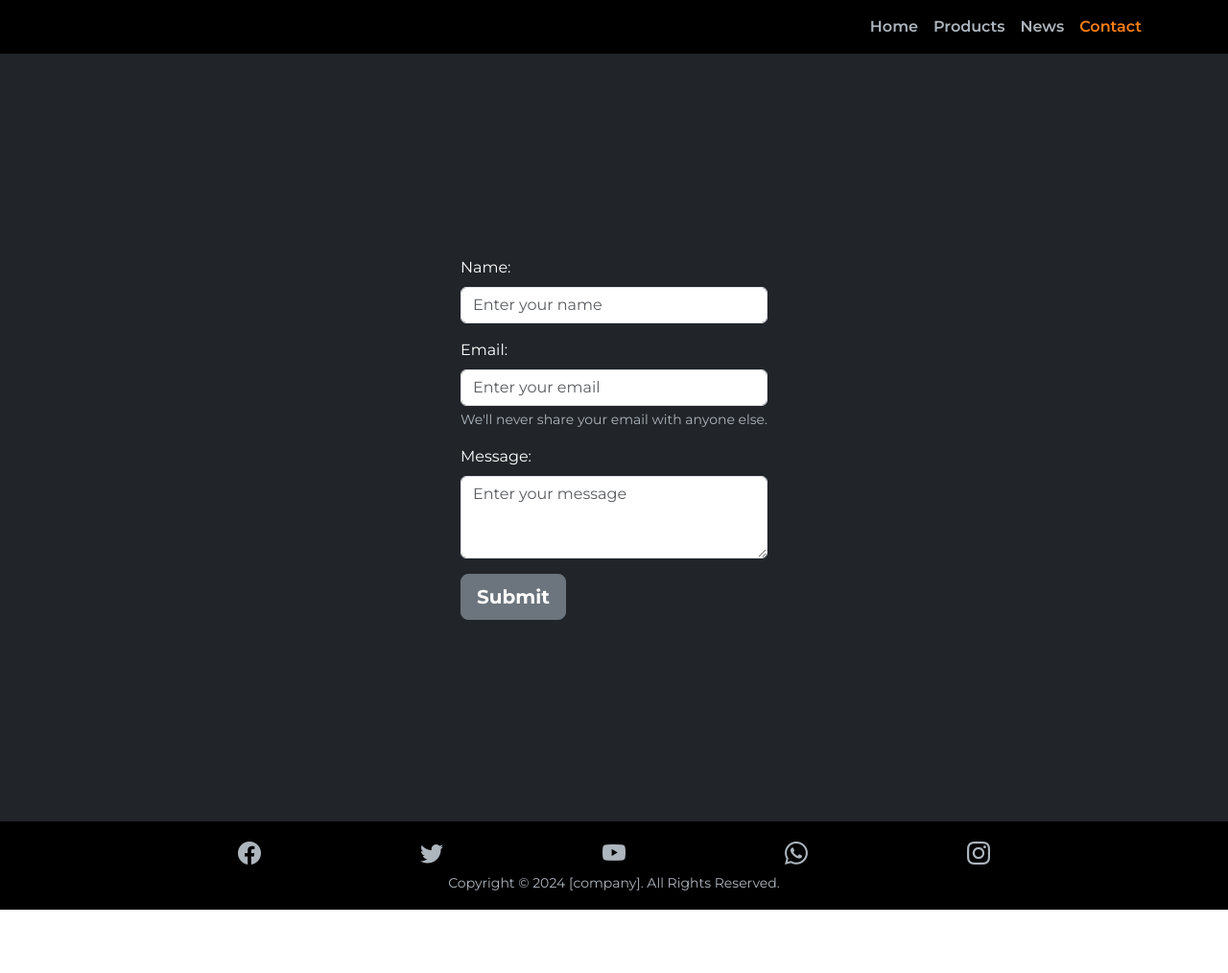
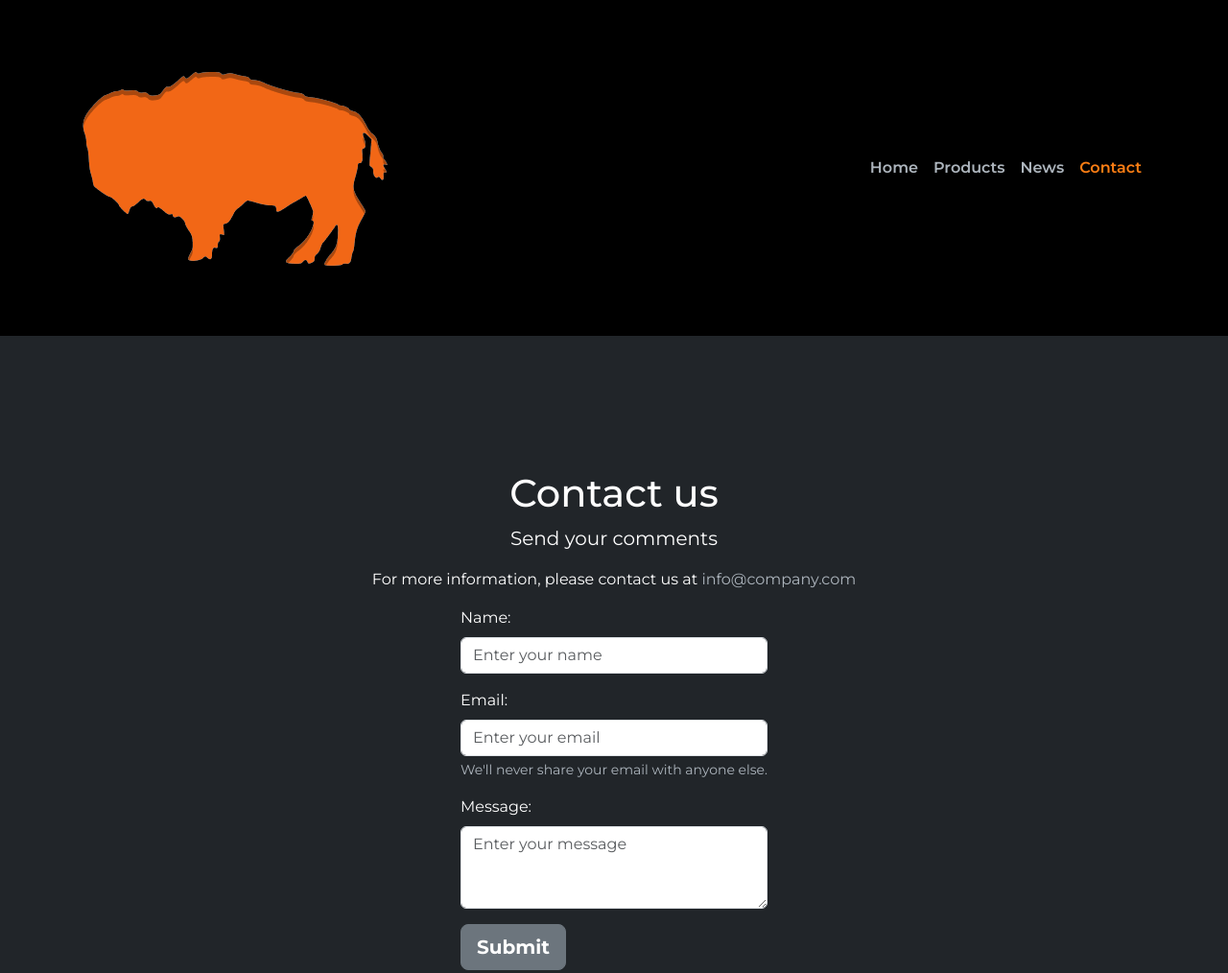
Before and after one commit to MIGUELANGELCIPRIANO/NODEJS-FORM-SERVER, a website: page src/public/contact.html in a window 1280 px wide. Shown: the top 1014 px of the page at 96% size. Before the commit the page ends 948 px from the top, so only its background shows below. Drawn offline with nearby package versions, Linux system fonts and the light colour scheme.

Commit message:
FEAT: tabs updated

```diff
--- a/src/public/contact.html
+++ b/src/public/contact.html
@@ -21,13 +21,13 @@
 			rel="stylesheet"
 		/>
 		<link rel="stylesheet" href="./css/styles.css" />
-		<link rel="icon" href="" />
+		<link rel="icon" href="./img/bison-brand.png" />
 	</head>
 	<body>
 		<nav class="navbar sticky-top navbar-expand-lg bg-black">
 			<div class="container">
 				<a class="navbar-brand" href="#">
-					<img src="" alt="" width="auto" height="48" />
+					<img src="./img/bison-brand.png" alt="bison-brand" />
 				</a>
 				<button
 					class="navbar-toggler"
@@ -62,8 +62,16 @@
 		</nav>
 		<main class="bg-dark">
 			<div
-				class="container min-vh-100 d-flex justify-content-center align-items-center"
+				class="container min-vh-100 d-flex flex-column justify-content-center align-items-center"
 			>
+				<article class="text-center text-white">
+					<h1>Contact us</h1>
+					<p class="fs-5">Send your comments</p>
+					<p class="fs-6">
+						For more information, please contact us at
+						<a href="mailto:info@company.com">info@company.com</a>
+					</p>
+				</article>
 				<form
 					id="contactForm"
 					action="/send-email"
```
Also changed, not shown: src/public/thanks.html (+5 -5 lines).
